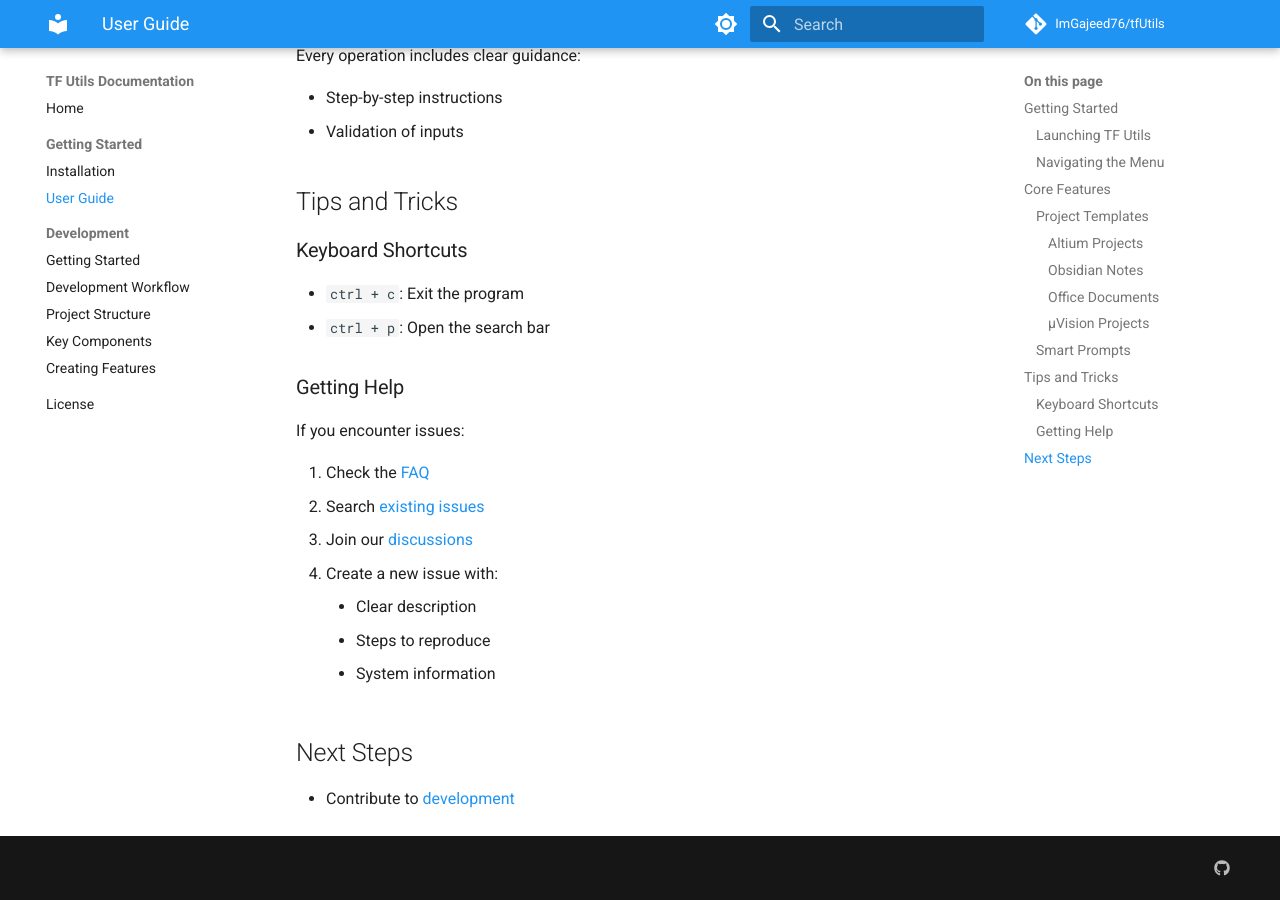
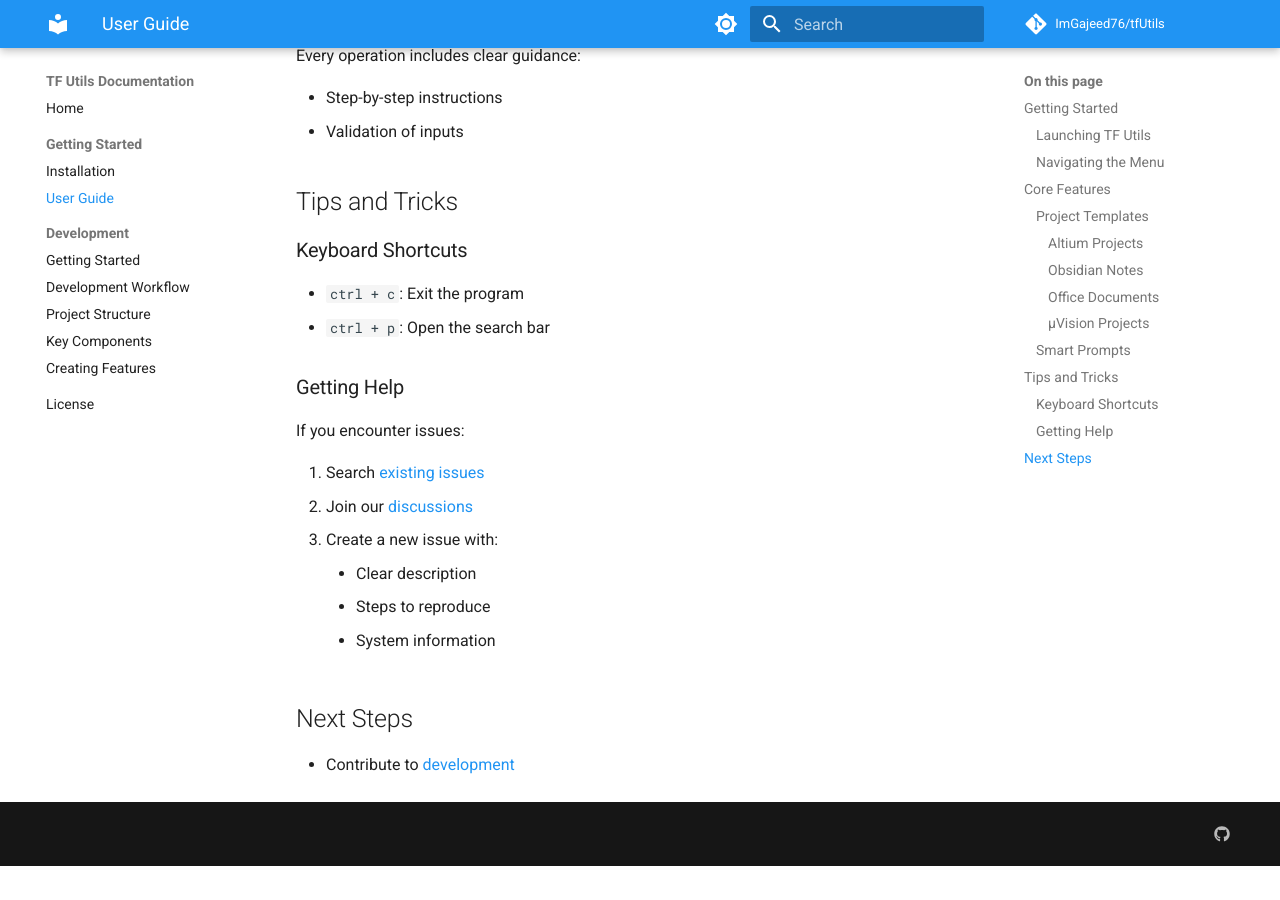
Before and after one commit to ImGajeed76/tfUtils, an MkDocs documentation site: the page built from docs/user-guide.md, in a window 1280 px wide and 900 px high, scrolled down 1958 px. Built offline with MkDocs 1.6.1 and Material for MkDocs 9.7.7, drawn with Linux system fonts in a browser that asks for light colours; comment, search, counter and statistics services are not loaded; after the commit the page ends 2824 px from its top, so only the background shows below that.

```diff
--- a/docs/user-guide.md
+++ b/docs/user-guide.md
@@ -82,10 +82,9 @@ Every operation includes clear guidance:
 
 If you encounter issues:
 
-1. Check the [FAQ](https://github.com/ImGajeed76/tfUtils/wiki/FAQ)
-2. Search [existing issues](https://github.com/ImGajeed76/tfUtils/issues)
-3. Join our [discussions](https://github.com/ImGajeed76/tfUtils/discussions)
-4. Create a new issue with:
+1. Search [existing issues](https://github.com/ImGajeed76/tfUtils/issues)
+2. Join our [discussions](https://github.com/ImGajeed76/tfUtils/discussions)
+3. Create a new issue with:
     - Clear description
     - Steps to reproduce
     - System information
```
Also changed, not shown: docs/development/workflow.md (+4 -4 lines).
